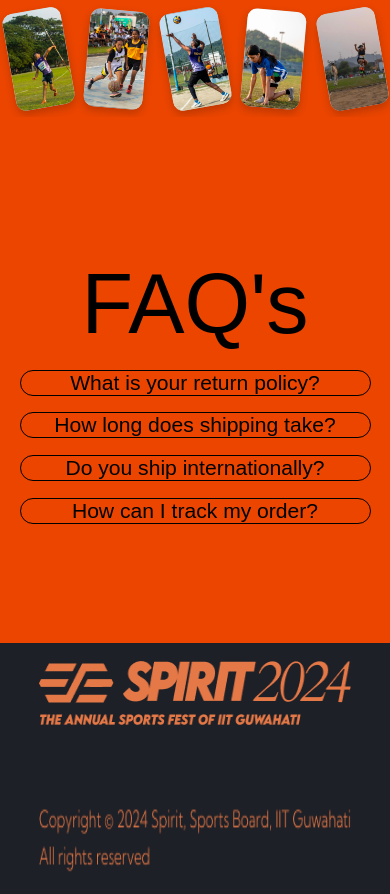
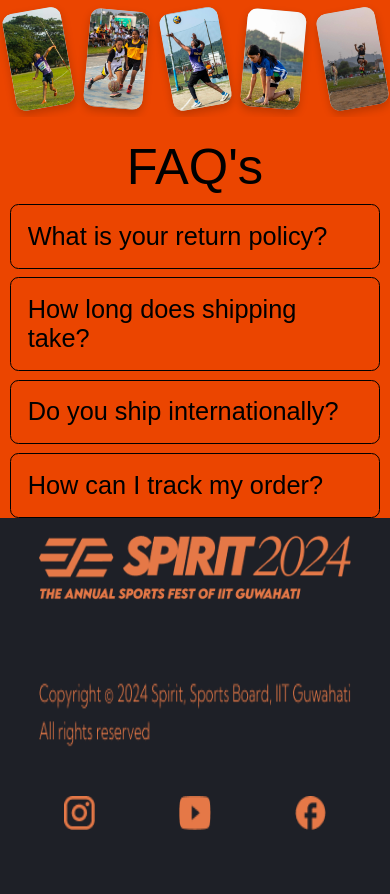
Before and after one commit to Ashmit-Verma/SPIRIT24, a React (Create React App) app in the folder frontend/: page / in a window 390 px wide. Shown: the part 3360-4254 px from the top of the page. Built offline with nearby package versions, Linux system fonts and the light colour scheme.

Commit message:
added transition effect for faq

```diff
--- a/frontend/package.json
+++ b/frontend/package.json
@@ -38,5 +38,9 @@
       "last 1 firefox version",
       "last 1 safari version"
     ]
-  }
+  },
+  "description": "This project was bootstrapped with [Create React App](https://github.com/facebook/create-react-app).",
+  "main": "index.js",
+  "author": "",
+  "license": "ISC"
 }
--- a/frontend/src/components/FAQ/faq.css
+++ b/frontend/src/components/FAQ/faq.css
@@ -1,95 +1,94 @@
-.faq-container{
+.faq-container {
     display: flex;
     flex-direction: column;
-    row-gap: 4vh;
-    /* background-color:#E57847 ; */
-    /* width: 50%; */
-
+    row-gap: 2vh; /* Reduced gap for better spacing */
     justify-content: center;
     align-items: center;
-    height: 100vh;
-
+    height: auto; /* Changed from 100vh to auto for better responsiveness */
 }
 
-.accordion-title{
+.accordion-title, .accordion-content {
+    width: 90%; /* Set a consistent width for all accordion items */
+    margin: 0 auto; /* Center the accordion items */
+}
+
+.accordion-title {
     display: flex;
-    flex-direction: row;
+    justify-content: space-between; /* Adjusted for better spacing */
+    align-items: center;
+    padding: 2vh; /* Added padding for better touch targets */
+    border: 1px solid black;
+    font-size: 4vh; /* Reduced font size */
+    border-radius: 1vh; /* Adjusted border radius */
+    cursor: pointer; /* Indicates the element is clickable */
+}
+
+.accordion-content {
+    display: flex;
     justify-content: center;
     align-items: center;
-    width: 100%;
-    border: 1px solid black;
-    font-size: 5vh;
-    border-radius: 2vh;
+    font-size: 2vh; /* Reduced font size */
+    transition: max-height 0.5s ease-in-out, opacity 0.5s ease-in-out;
+    overflow: hidden;
+    max-height: 0; /* Initially, max-height is 0 */
+    opacity: 0;
 }
 
-.accordion-content{
-    display: flex;
-    /* flex-wrap: wrap; */
-    width: 100%;
-    justify-content: center;
-    align-items: center;
-    /* height: 100vh; */
-    font-size: 3vh;
+.accordion-content-active {
+    max-height: 25vh; /* Adjusted max-height for better fit */
+    opacity: 1; /* Content is fully visible */
 }
 
-.accordion-item{
-    display: flex;
-    flex-direction: column;
-    justify-content: center;
-    align-items: center;
-    width: 50%;
+.accordion-item {
+    opacity: 0;
+    transition: opacity 5s ease-in-out, transform 5s ease-in-out;
+    transform: translateY(20px);
+    visibility: hidden;
 }
 
-.faq-title{
-    font-size: 10vh;
+.accordion-item-in-view {
+    animation: fadeInUp 1s ease forwards;
+    visibility: visible; /* Make item visible when in view */
 }
 
+@keyframes fadeInUp {
+    from {
+        opacity: 0;
+        transform: translateY(20px);
+    }
+    to {
+        opacity: 1;
+        transform: translateY(0);
+    }
+}
 
-@media only screen and (max-width:768px){
-    .faq-container{
-        display: flex;
-        flex-direction: column;
-        row-gap: 2vh;
-        /* background-color:#E57847 ; */
-        /* width: 50%; */
+@keyframes fadeIn {
+    from { opacity: 0; }
+    to { opacity: 1; }
+}
 
-        justify-content: center;
-        align-items: center;
-        height: 60vh;
+.faq-title {
+    font-size: 8vh; /* Reduced font size */
+}
 
+@media only screen and (max-width: 768px) {
+    .faq-container {
+        row-gap: 1vh; /* Further reduced gap for mobile */
     }
 
-    .accordion-title{
-        display: flex;
-        flex-direction: row;
-        justify-content: center;
-        align-items: center;
-        width: 100%;
-        border: 1px solid black;
-        font-size: 2.5vh;
-        border-radius: 2vh;
-        text-align: center;
+    .accordion-title, .accordion-content {
+        width: 95%; /* Adjusted width for mobile */
     }
 
-    .accordion-content{
-        display: flex;
-        /* flex-wrap: wrap; */
-        width: 100%;
-        justify-content: center;
-        align-items: center;
-        /* height: 100vh; */
-        font-size: 3vh;
+    .accordion-title {
+        font-size: 3vh; /* Reduced font size for mobile */
     }
 
-    .accordion-item{
-        display: flex;
-        flex-direction: column;
-        justify-content: center;
-        align-items: center;
-        width: 90%;
+    .accordion-content {
+        font-size: 2vh; /* Ensured font size is consistent on mobile */
     }
 
-    .faq-title{
-        font-size: 10vh;
+    .faq-title {
+        font-size: 6vh; /* Reduced font size for mobile */
     }
 }
--- a/frontend/src/components/FAQ/faq.js
+++ b/frontend/src/components/FAQ/faq.js
@@ -1,12 +1,40 @@
-import React, { useState } from "react";
+import React, { useState, useEffect, useRef } from "react";
 import './faq.css';
 
 const Faq = () => {
     const [activeIndex, setActiveIndex] = useState(null);
+    const faqRef = useRef([]);
 
     const handleAccordionClick = (index) => {
+        if (window.faqTimeout) clearTimeout(window.faqTimeout);
+
+        window.faqTimeout = setTimeout(() => {
             setActiveIndex(activeIndex === index ? null : index);
+        }, 2000); // 2000ms delay for the answer to appear
     };
+
+    useEffect(() => {
+        const observer = new IntersectionObserver(
+            (entries) => {
+                entries.forEach((entry, index) => {
+                    if (entry.isIntersecting) {
+                        entry.target.classList.add('accordion-item-in-view');
+                        observer.unobserve(entry.target);
+                    }
+                });
+            },
+            { threshold: 0.1 }
+        );
+
+        faqRef.current.forEach((faqItem, index) => {
+            observer.observe(faqItem);
+        });
+
+        return () => {
+            observer.disconnect();
+            if (window.faqTimeout) clearTimeout(window.faqTimeout);
+        };
+    }, []);
 
     const faqItems = [
         "What is your return policy?",
@@ -19,22 +47,19 @@ const Faq = () => {
         <div className="faq-container">
             <div className="faq-title">FAQ's</div>
             {faqItems.map((item, index) => (
-                <div className="accordion-item" key={index}>
+                <div className="accordion-item" key={index} ref={el => faqRef.current[index] = el}>
                     <div
                         className="accordion-title"
                         onClick={() => handleAccordionClick(index)}
                     >
                         <div>{item}</div>
                     </div>
-                    {activeIndex === index && (
-                        <div className="accordion-content">
-                            {/* Replace the content below with the appropriate answer for each question */}
+                    <div className={`accordion-content ${activeIndex === index ? 'accordion-content-active' : ''}`}>
                         {index === 0 && "Our return policy lasts 30 days. If 30 days have gone by since your purchase, unfortunately, we can’t offer you a refund or exchange."}
                         {index === 1 && "Shipping times vary depending on your location. Typically, domestic shipping takes 5-7 business days and international shipping can take 10-20 business days."}
                         {index === 2 && "Yes, we ship to over 100 countries worldwide. Shipping costs will apply, and will be added at checkout."}
                         {index === 3 && "You can track your order using the tracking number provided in your confirmation email. Visit our order tracking page and enter your tracking number."}
                     </div>
-                    )}
                 </div>
             ))}
         </div>
```
Also changed, not shown: 1 other file (tests, documents, lock files or other folders). Lines whose indentation alone changed are shown as unchanged.
